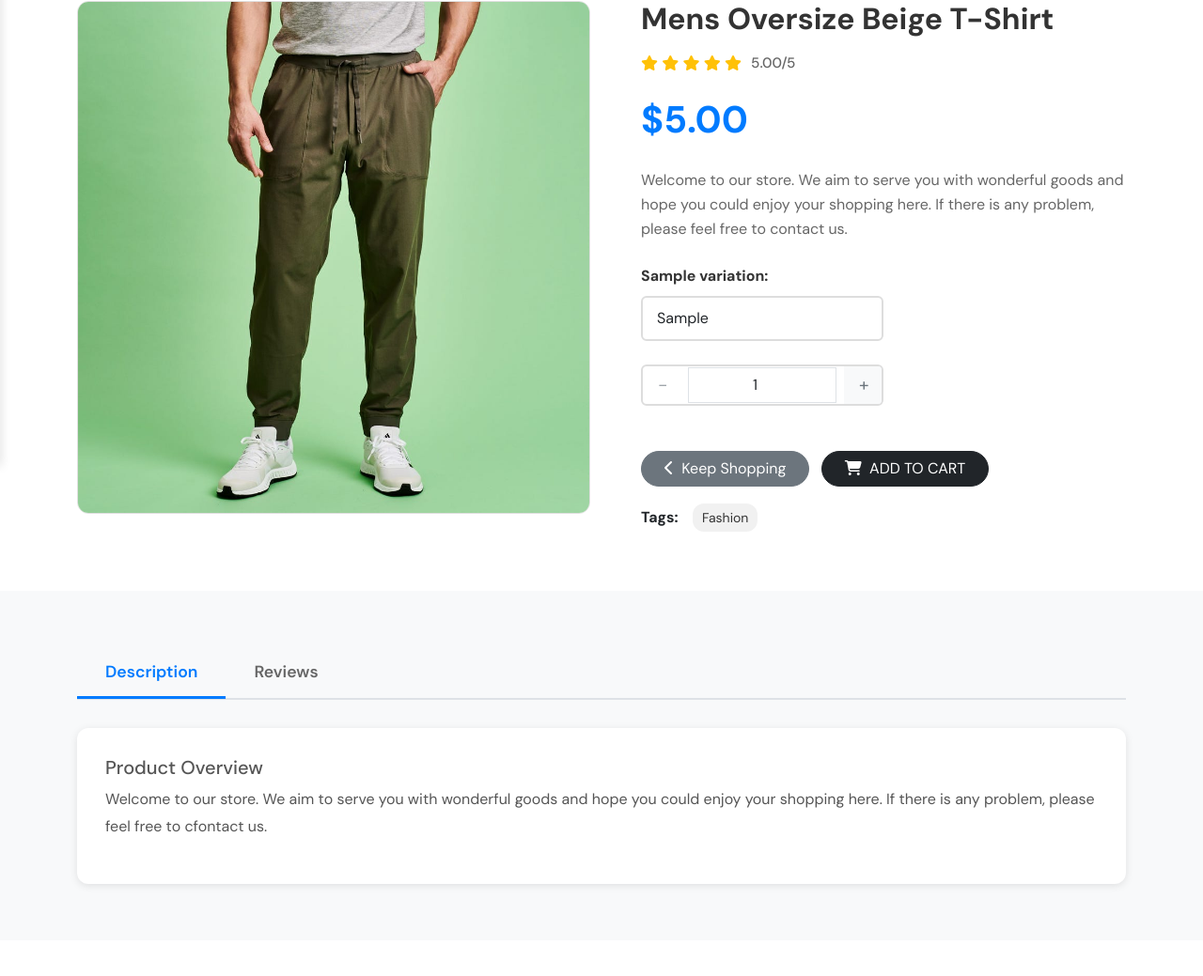
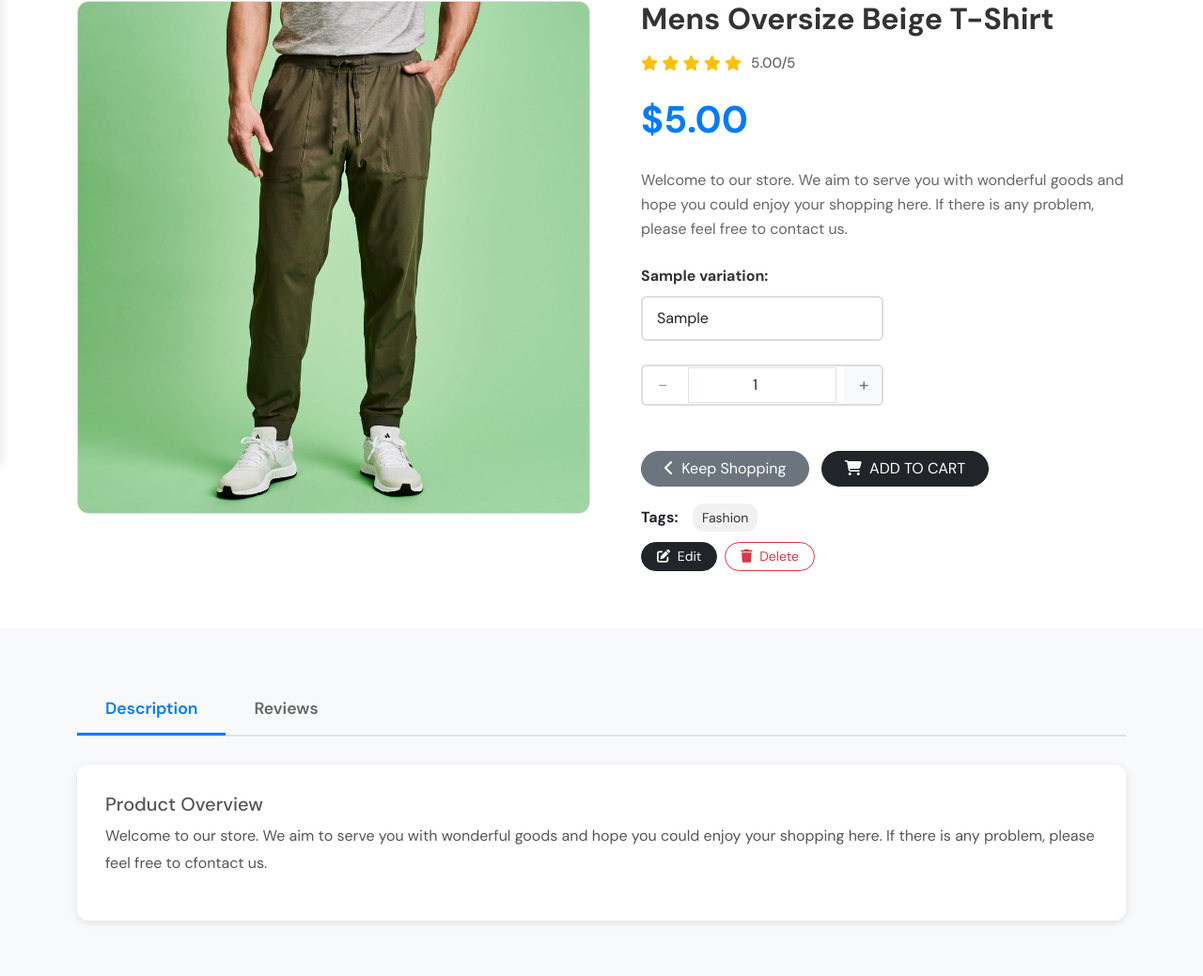
Before and after one commit to Md-Minhazul-Alam/ecommerce, a Django app: a page that uses product/templates/product/product_details.html in a window 1280 px wide. Shown: the part 304-1343 px from the top of the page at 94% size. Run offline with Django 5.2, Linux system fonts and the light colour scheme; a user stored in the database is signed in; data comes from the database, SQL or seed files in the repository; tables that the repository leaves empty hold one stand-in row (values such as "Sample post"); some libraries are stand-ins or nearby versions.

Commit message:
Edit & Delete Button Added in product_details with Modal

```diff
--- a/product/templates/product/product_details.html
+++ b/product/templates/product/product_details.html
@@ -142,9 +142,47 @@
                         {% endfor %}
                     </div>
                     {% endif %}
+
+                    {% if user.is_superuser or user.is_staff %}
+                    <div class="d-flex gap-2 mt-2">
+                        <a href="{% url 'edit_product' product.product_slug %}" class="btn btn-sm btn-dark rounded-pill px-3">
+                            <i class="fas fa-edit me-1"></i> Edit
+                        </a>
+                        <button class="btn btn-sm btn-outline-danger rounded-pill px-3"
+                            data-bs-toggle="modal"
+                            data-bs-target="#deleteModal{{ product.id }}">
+                            <i class="fas fa-trash me-1"></i> Delete
+                        </button>
+                    </div>
+                    {% endif %}
                 </div>
             </div>
         </div>
+        <!-- Delete Modals -->
+        {% if user.is_superuser %}
+        {% for product in products %}
+        <div class="modal fade" id="deleteModal{{ product.id }}" tabindex="-1">
+            <div class="modal-dialog">
+                <div class="modal-content">
+                    <div class="modal-header">
+                        <h5 class="modal-title">Delete Product</h5>
+                        <button type="button" class="btn-close" data-bs-dismiss="modal"></button>
+                    </div>
+                    <div class="modal-body">
+                        <p>Are you sure you want to delete <strong>{{ product.product_name }}</strong>?</p>
+                    </div>
+                    <div class="modal-footer">
+                        <button type="button" class="btn btn-secondary" data-bs-dismiss="modal">Cancel</button>
+                        <form method="POST" action="{% url 'delete_product' product.product_slug %}">
+                            {% csrf_token %}
+                            <button type="submit" class="btn btn-danger">Delete</button>
+                        </form>
+                    </div>
+                </div>
+            </div>
+        </div>
+        {% endfor %}
+        {% endif %}
     </div>
 </section>
 
```
